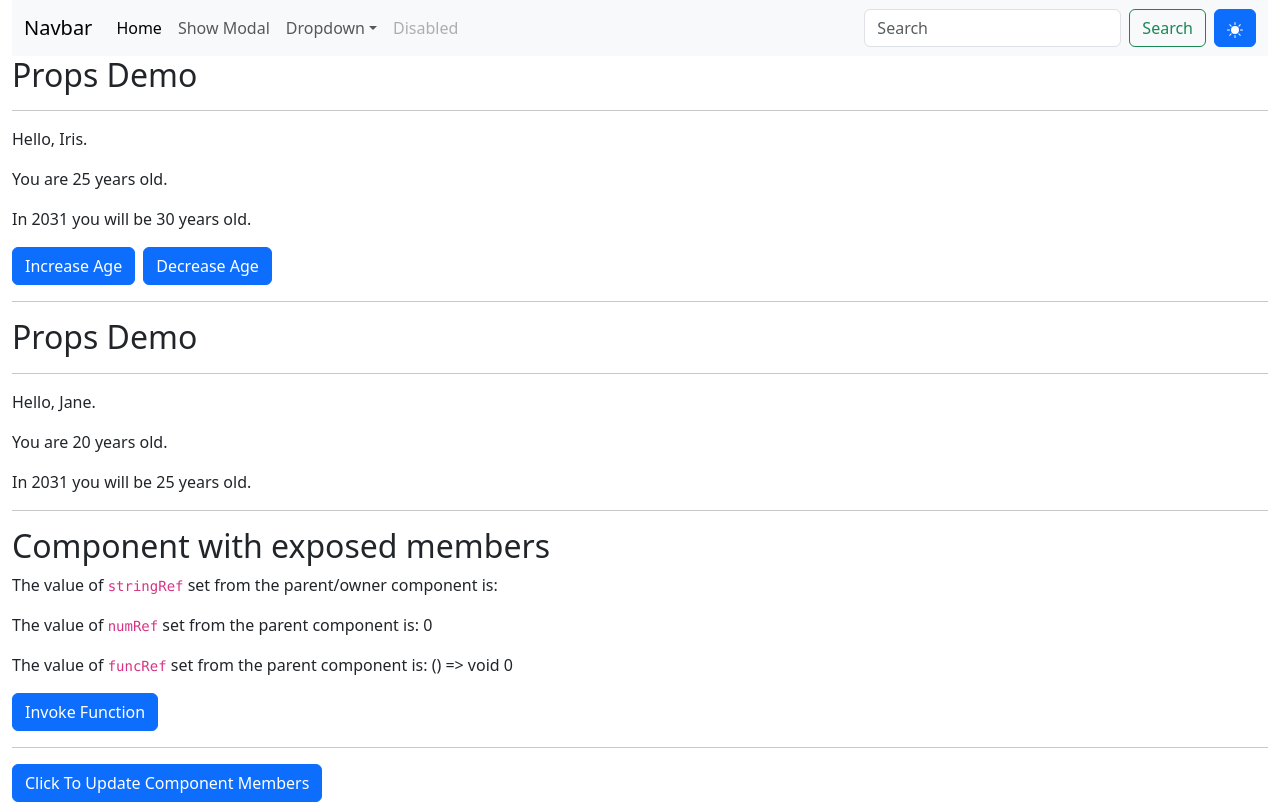
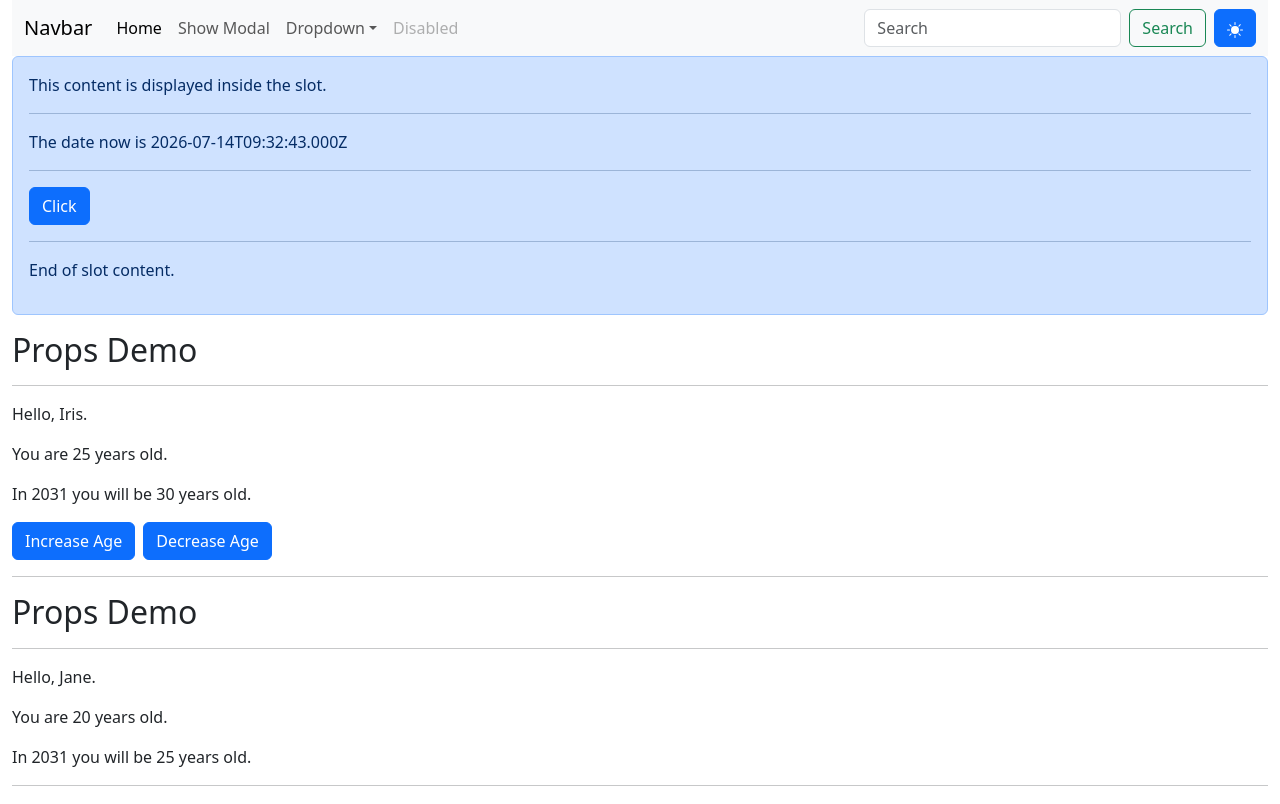
Before and after one commit to FlameWolf/vue-project, a Vue app: page / in a window 1280 px wide. Shown: the top 804 px of the page. Built offline with nearby package versions, Linux system fonts and the light colour scheme.

Commit message:
Add slot demo component

```diff
--- a/src/App.vue
+++ b/src/App.vue
@@ -3,6 +3,7 @@
 	import { ref } from "vue";
 	import { emptyString } from "@/constants/common";
 	import Navbar from "@/components/Navbar.vue";
+	import SlotDemo from "@/components/SlotDemo.vue";
 	import EventDemo from "@/components/EventDemo.vue";
 	import PropsDemo from "@/components/PropsDemo.vue";
 	import RefDemo from "@/components/RefDemo.vue";
@@ -12,6 +13,8 @@
 
 	const age = ref(25);
 	const ageChangeMessage = ref(emptyString);
+	const currentDate = ref(new Date());
+
 	function onAgeIncrease(step: number) {
 		age.value += step;
 		ageChangeMessage.value = `Age increased: new age: ${age.value}`;
@@ -23,6 +26,15 @@
 </script>
 <template>
 	<Navbar/>
+	<SlotDemo>
+		<p>This content is displayed inside the slot.</p>
+		<hr/>
+		<p>The date now is {{ currentDate.toISOString() }}</p>
+		<hr/>
+		<button class="btn btn-primary" @click="currentDate = new Date()">Click</button>
+		<hr/>
+		<p>End of slot content.</p>
+	</SlotDemo>
 	<EventDemo name="Iris" :age greeting="Hello" :age-step="2" @increase-age="onAgeIncrease" @decrease-age="onAgeDecrease"/>
 	<p>{{ ageChangeMessage }}</p>
 	<PropsDemo name="Jane" :age="20" greeting="Hello"/>
--- /dev/null
+++ b/src/components/SlotDemo.vue
@@ -0,0 +1,5 @@
+<template>
+	<div class="alert alert-primary" role="alert">
+		<slot></slot>
+	</div>
+</template>
```
